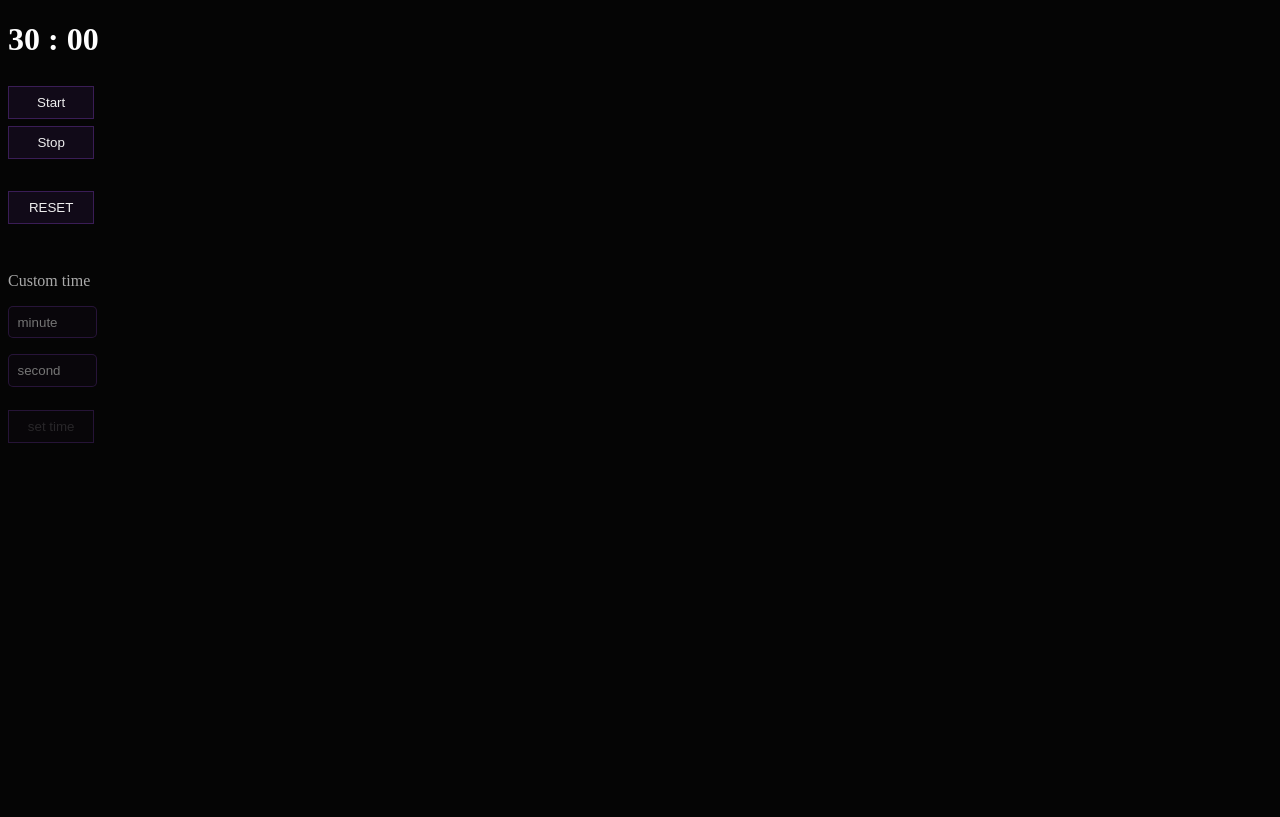
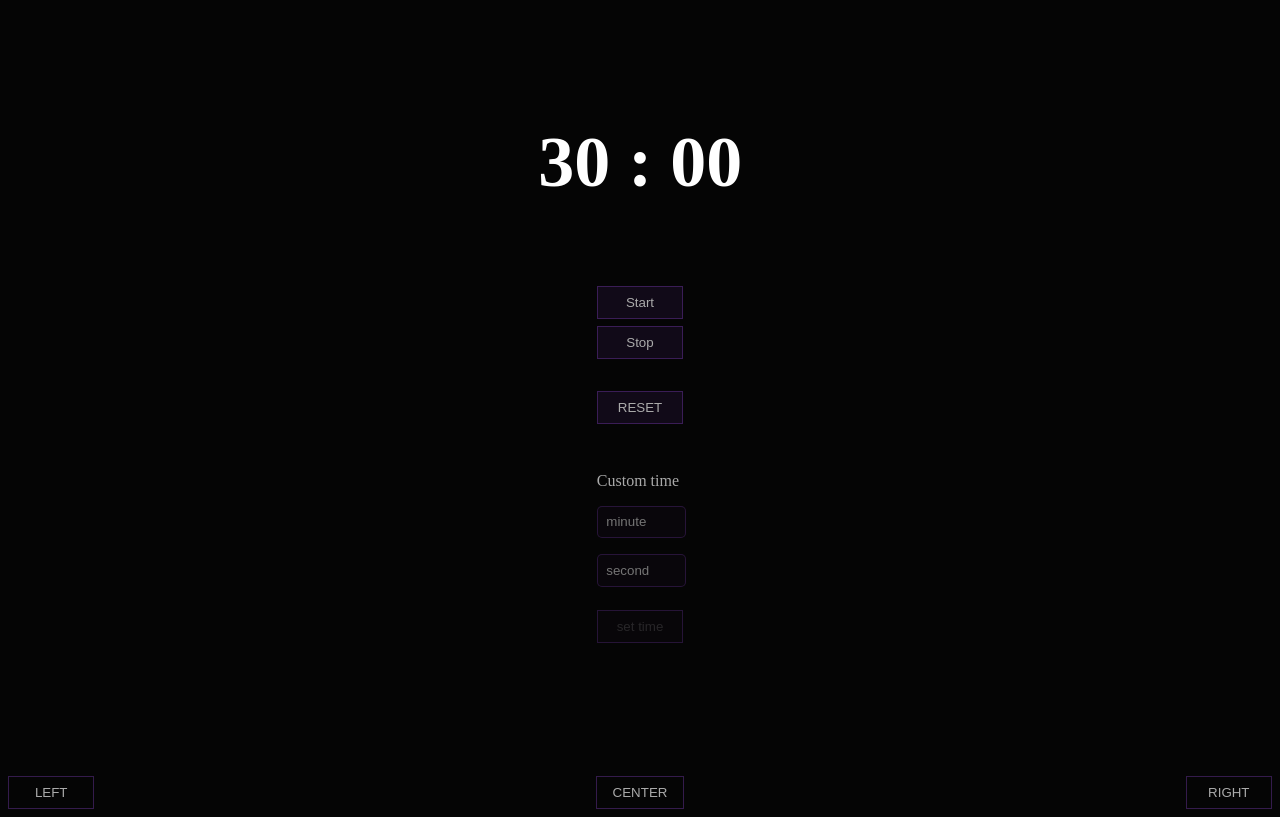
Before and after one commit to jankat11/timer, a React (Vite) app: page / in a window 1280 px wide. Built offline with nearby package versions, Linux system fonts and the light colour scheme.

Commit message:
timer place adjust

```diff
--- a/src/App.jsx
+++ b/src/App.jsx
@@ -5,10 +5,13 @@ var myInt;
 
 function App() {
   const [state, dispatch] = useReducer(reducer, initialState);
-  const [status, setStatus] = useState(true);
+  const [position, setPosition] = useState("centered");
 
   useEffect(() => {
     dispatch({ type: "set_initial"});
+    return () => {
+      clearInterval(myInt);
+    }
   }, []);
 
   useEffect(() => {
@@ -43,7 +46,7 @@ function App() {
     clearInterval(myInt);
     if (state.isSetTime) {
       dispatch({ type: "set_sec" });
-      dispatch({ type: "set_minute", payload: state.minVal });
+      dispatch({ type: "set_minute", payload: state.minVal || 0 });
     } else {
       dispatch({ type: "set_default_sec" });
       dispatch({ type: "reset_minute" });
@@ -65,8 +68,10 @@ function App() {
 
   return (
     <>
+      <section className={`screen ${position}`}>
+        <div className="container">
           {!state.finished ? (
-        <div style={{ color: "white" }}>
+            <div className="time" style={{ color: "white" }}>
               <h1>
                 {state.sec == state.secondPerMinute &&
                 state.min == state.givenMinute - 1
@@ -76,7 +81,7 @@ function App() {
               </h1>
             </div>
           ) : (
-        <h1 style={{ color: "red" }}>TIME IS UP</h1>
+            <h1 className="time" style={{ color: "red" }}>TIME IS UP</h1>
           )}
           <button id="start" disabled={state.dis} onClick={handleStart}>
             {state.startButtonValue}
@@ -89,7 +94,6 @@ function App() {
           <button id="reset" onClick={reset}>
             RESET
           </button>
-
           <form onSubmit={handleSubmit}>
             <p>Custom time</p>
             <input
@@ -119,6 +123,7 @@ function App() {
               max="59"
               min="0"
             />
+            <div className="buttonWrapper">
               <button
                 disabled={
                   (!parseInt(state.minVal) && !parseInt(state.secVal)) ||
@@ -129,7 +134,15 @@ function App() {
               >
                 set time
               </button>
+            </div>
           </form>
+        </div>
+      </section>
+      <footer>
+        <button onClick={() => setPosition("left-sided")} id="left">LEFT</button>
+        <button onClick={() => setPosition("centered")} id="center">CENTER</button>
+        <button onClick={() => setPosition("right-sided")} id="right">RIGHT</button>
+      </footer>
     </>
   );
 }
--- a/src/index.css
+++ b/src/index.css
@@ -1,45 +1,69 @@
+/* html * {
+  border: solid white 1px
+} */
+
 body {
   background-color: #050505;
 }
 
-#start, #stop, #reset, #set {
+#start,
+#stop,
+#reset,
+#set,
+#left,
+#right,
+#center {
   padding: 0.5rem 1rem;
-  margin-right: 1rem;
+
   margin-top: 0.4rem;
   min-width: 5.4rem;
   background-color: rgba(102, 51, 153, 0.13);
-  color: #eee;
+  color: #aaa;
   border: solid 1px rgba(102, 51, 153, 0.479);
 }
 
-
-#start:hover, #stop:hover, #reset:hover, #set:hover {
+#start:hover,
+#stop:hover,
+#reset:hover,
+#set:hover,
+#left:hover,
+#right:hover,
+#center:hover {
   background-color: rgba(102, 51, 153, 0.377);
   cursor: pointer;
 }
 
-#start:disabled, #stop:disabled, #set:disabled {
+#start:disabled,
+#stop:disabled,
+#set:disabled {
   color: #99999938;
   background-color: rgba(102, 51, 153, 0.027);
   border: solid 1px rgba(102, 51, 153, 0.322);
   cursor: default;
 }
 
+#left,
+#right,
+#center {
+  margin-top: 3rem;
+  background-color: rgba(102, 51, 153, 0);
+}
+
 #set {
   display: block;
-
 }
 
 #reset {
   margin-top: 2rem;
 }
 
+
 form {
   margin-top: 3rem;
 }
 
 p {
-  color: #aaa
+  color: #aaa;
 }
 
 input {
@@ -52,3 +76,72 @@ input {
   color: #aaa;
   padding-left: 0.3rem;
 }
+
+.centered {
+  justify-content: center;
+  align-items: center;
+}
+
+.left-sided {
+  justify-content: start;
+}
+
+.right-sided {
+  justify-content: end;
+}
+.right-sided .time {
+  text-align: right;
+  position: relative;
+}
+.left-sided .time {
+  text-align: left;
+}
+
+.right-sided .container {
+  text-align: right;
+}
+.right-sided .buttonWrapper {
+  display: flex;
+  width: 100%;
+  justify-content: right;
+}
+
+.screen {
+  display: flex;
+  width: 100%;
+  min-height: 90vh;
+}
+.container {
+  width: fit-content;
+  max-width: 5.4rem;
+}
+
+footer {
+  display: flex;
+  justify-content: space-between;
+}
+
+.time {
+  text-align: center;
+
+}
+
+.centered h1 {
+  margin-bottom: 3rem;
+  height: 3.4rem;
+  transform: scale(3);
+  z-index: -10;
+
+}
+
+.centered .container {
+  position: relative;
+  top: 2rem;
+}
+
+.left-sided h1 {
+  height: 3.4rem;
+}
+.right-sided h1 {
+  height: 3.4rem;
+}
```
Lines whose indentation alone changed are shown as unchanged.
